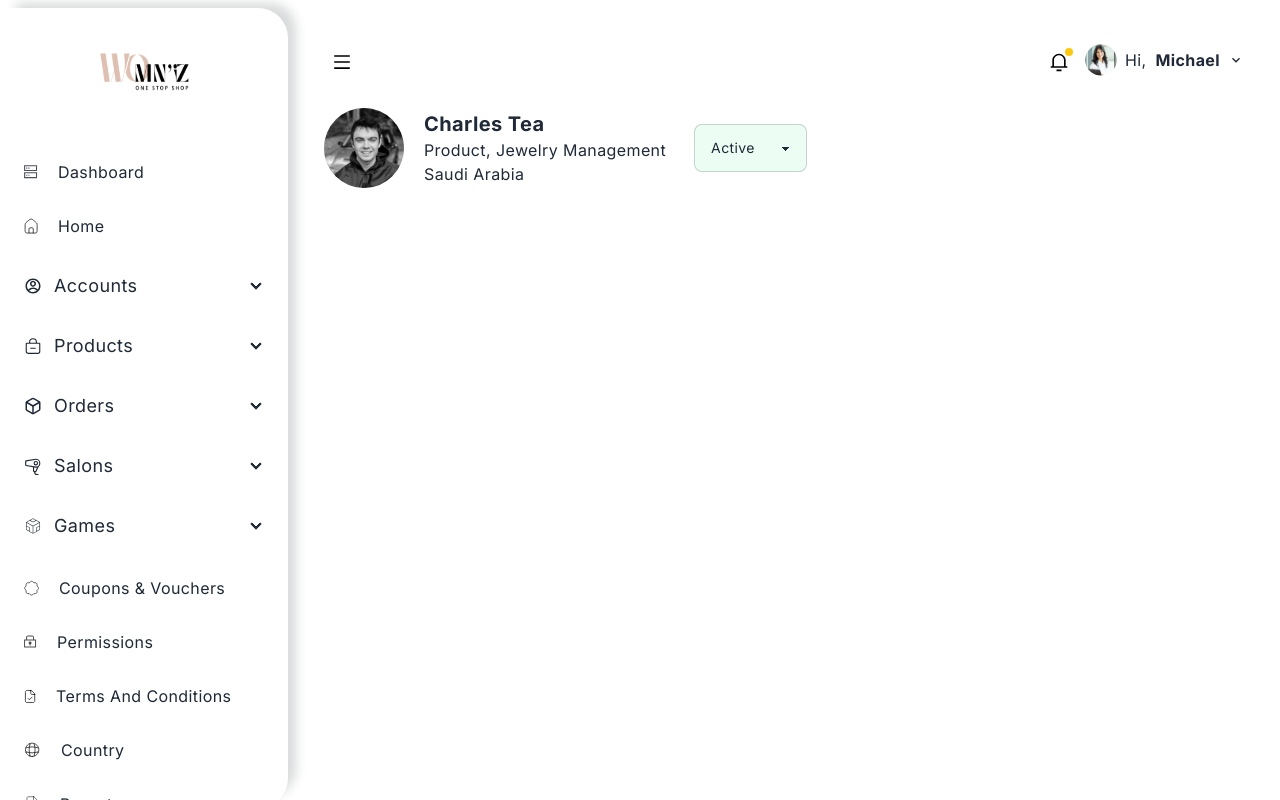
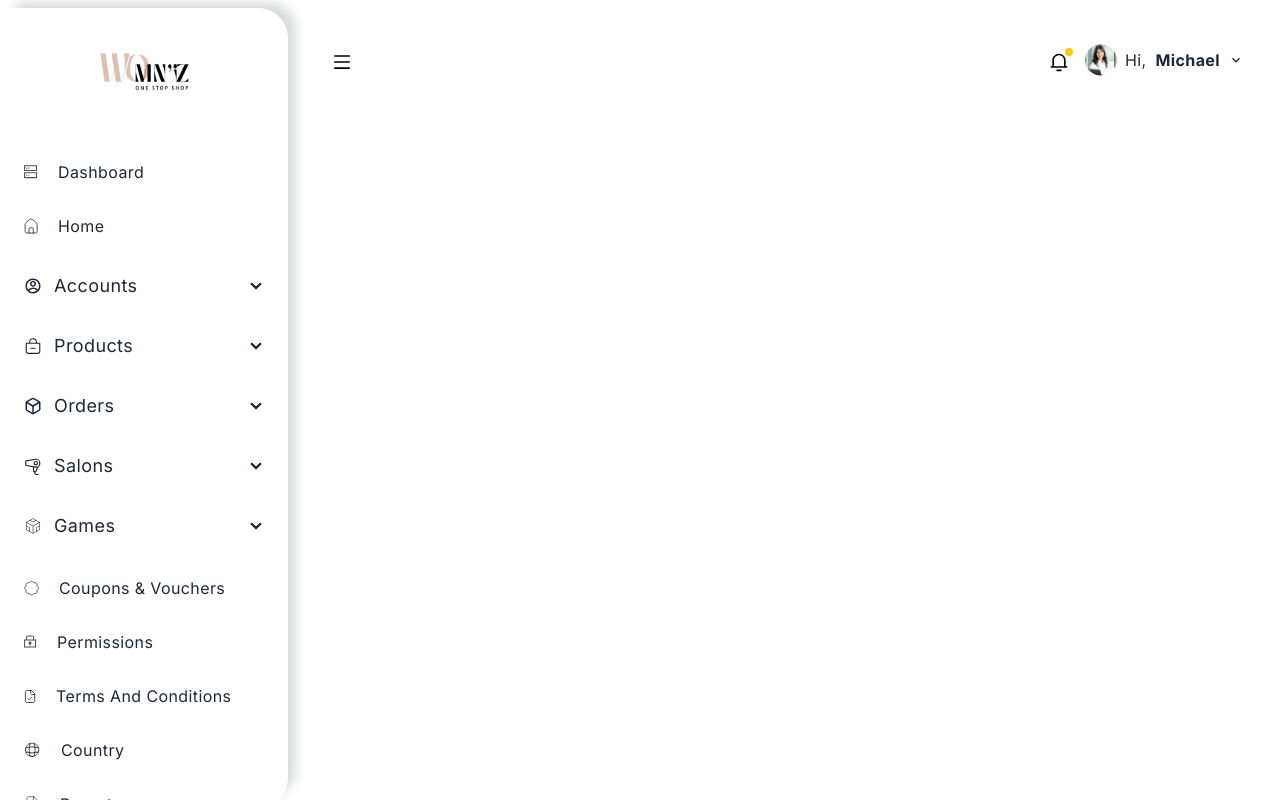
Before and after one commit to OusamaMahmoud/womniz, a React (Vite) app: page /accounts/Admins/3 in a window 1280 px wide. Built offline with nearby package versions, Linux system fonts and the light colour scheme.

Commit message:
Craete tostify component.

```diff
--- a/src/App.tsx
+++ b/src/App.tsx
@@ -40,7 +40,7 @@ const {activeMenu} =useStateContext();
               <Routes>
                 <Route path="/" element={<Dashboard />} />
                 <Route path="/accounts/Admins" element={<Admins />} />
-                <Route path="/accounts/Admins/:id" element={<AdminProfile />} />
+                {/* <Route path="/accounts/Admins/:id" element={<AdminProfile />} /> */}
                 <Route path="/accounts/Customers" element={<Customers />} />
                 <Route path="/accounts/Vendors" element={<Vendors />} />
               </Routes>
--- a/src/components/AdminProfile.tsx
+++ b/src/components/AdminProfile.tsx
@@ -35,6 +35,10 @@ const AdminProfile = () => {
             <option value="Inactive">Inactive</option>
           </select>
         </div>
+        <div>
+            <button className=""></button>
+            <button></button>
+        </div>
       </div>
     </div>
   );
--- a/src/components/Admins.tsx
+++ b/src/components/Admins.tsx
@@ -94,7 +94,8 @@ const Admins: React.FC = () => {
     setNewAdmin((prev) => ({ ...prev, [name]: value }));
   };
   const notify = () => toast.success("Wow so easy!");
-  const handleSubmit = () => {
+  const handleSubmit = (e: React.FormEvent<HTMLFormElement>) => {
+    e.preventDefault(); // Prevent the default form submission
     const newId = Math.max(...admins.map((a) => a.id)) + 1;
     const newAdminData = { ...newAdmin, id: newId } as Admin;
     setFilteredAdmins((prev) => [...prev, newAdminData]);
@@ -222,7 +223,7 @@ const Admins: React.FC = () => {
               <td>
                 <div
                   className={`badge flex gap-1 ${
-                    admin.status.toLowerCase() === "Active".toLowerCase()
+                    admin.status === "Active"
                       ? "bg-[#ECFDF3] text-[#037847]"
                       : "bg-[#F2F4F7] text-[#E20000] "
                   } `}
@@ -234,7 +235,6 @@ const Admins: React.FC = () => {
           ))}
         </tbody>
       </table>
-
       {isModalOpen && (
         <div className="modal modal-open tracking-wide">
           <div className="modal-box max-w-3xl px-10">
@@ -250,7 +250,7 @@ const Admins: React.FC = () => {
                 <img src={avatar} alt="" />
               )}
             </div>
-
+            <form onSubmit={handleSubmit}>
               <div className="py-4 grid grid-cols-2 gap-8">
                 <div className="form-control">
                   <label className="label">
@@ -331,7 +331,9 @@ const Admins: React.FC = () => {
                     <option disabled selected>
                       Select Category
                     </option>
-                  <option value="Account Management">Account Management</option>
+                    <option value="Account Management">
+                      Account Management
+                    </option>
                     <option value="Products Management">
                       Products Management
                     </option>
@@ -368,15 +370,19 @@ const Admins: React.FC = () => {
               </div>
               <div className="modal-action flex justify-around items-center">
                 <button
+                  type="submit"
                   className="btn px-20 bg-mainColor text-[white]"
-                onClick={handleSubmit}
                 >
                   Save
                 </button>
-              <button className="btn bg-transparent px-20" onClick={closeModal}>
+                <button
+                  className="btn bg-transparent px-20"
+                  onClick={closeModal}
+                >
                   Cancel
                 </button>
               </div>
+            </form>
           </div>
         </div>
       )}
```
Lines whose indentation alone changed are shown as unchanged.
